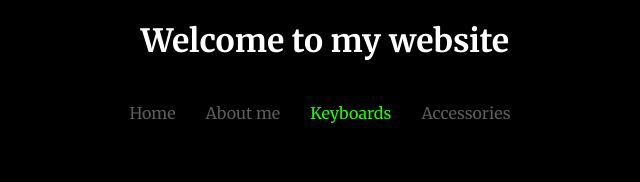
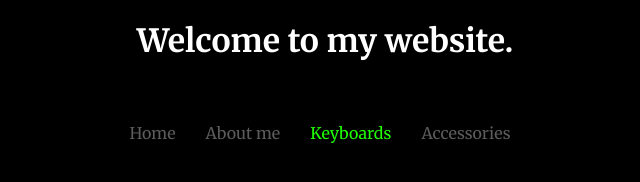
Before and after one commit to H3PnS/HePnS, a plain HTML site: page index.html in a window 1280 px wide. Shown: the whole page, without its empty margins (315-955 px from the left). Drawn offline with nearby package versions, Linux system fonts and the light colour scheme; files that its build step writes are made by us from their sources.

Commit message:
Update index.html

```diff
--- a/index.html
+++ b/index.html
@@ -3,15 +3,15 @@
 <head>
     <link rel="stylesheet" href="https://fonts.googleapis.com/css2?family=Merriweather:wght@400;700&display=swap">
     <link rel="stylesheet" href="styles.css">
+    <script src="java.js"></script>
     <title>Roland's lounge</title>
     <meta charset="UTF-8">
     <meta name="viewport" content="width=device-width, initial-scale=1.0">
-    <script src="java.js"></script>
 </head>
 <body>
     <div class="cnt-txt">
-        <h1>Welcome to my website</h1>
-         <!--#include virtual="navigation.html" -->
+        <h1>Welcome to my website.</h1><br>
+        <div id="navigation"></div>
     </div>
 </body>
 </html>
```
